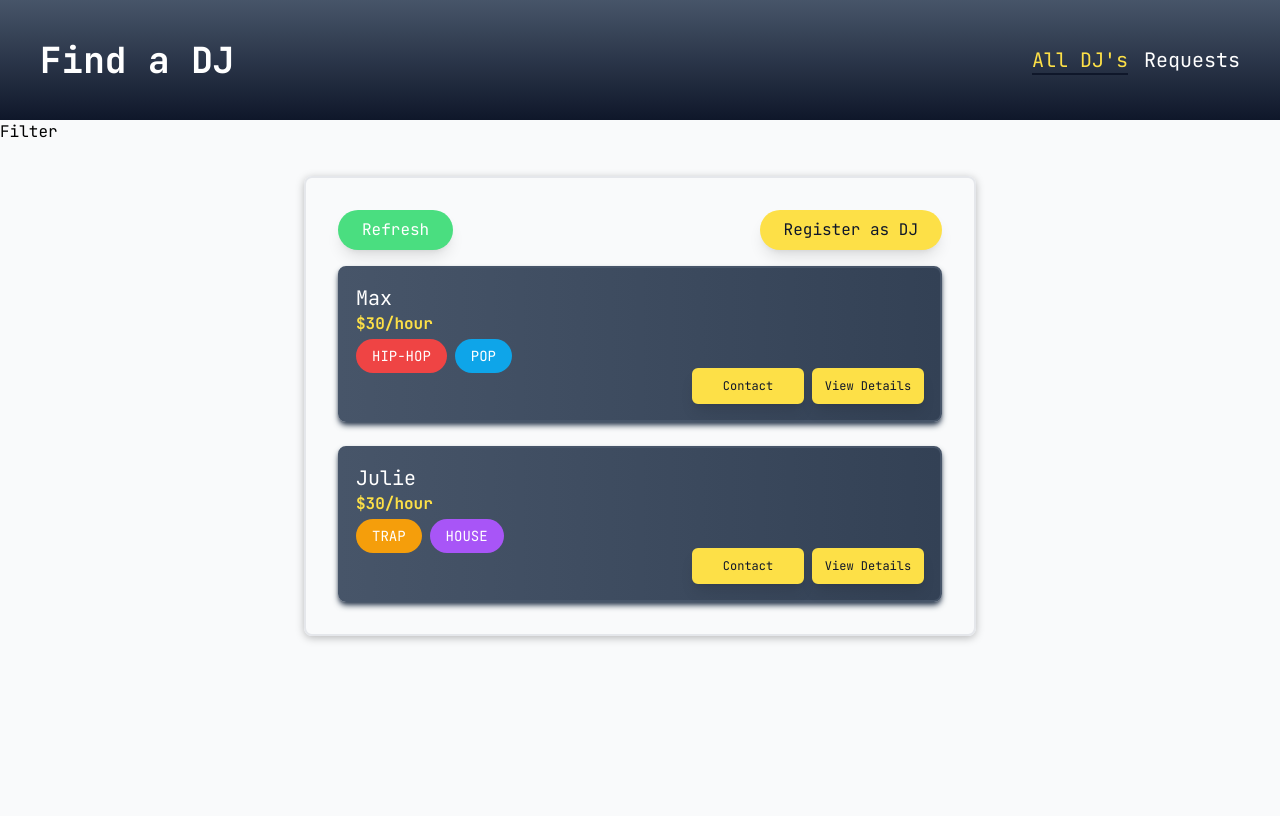
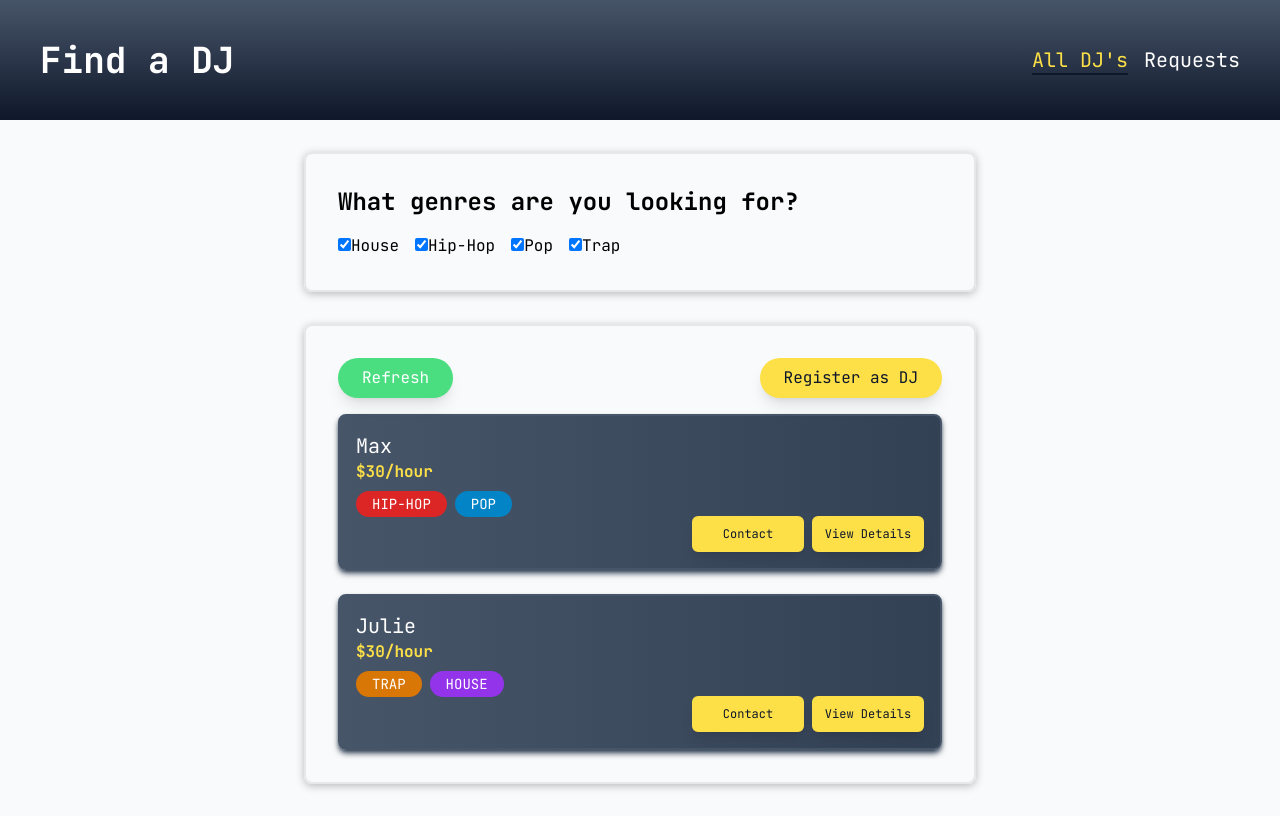
Before and after one commit to henriquecfaguiar/dj-finder, a Vue app: page /djs in a window 1280 px wide. Built offline with nearby package versions, Linux system fonts and the light colour scheme.

Commit message:
Add filter component and polish base badge style

```diff
--- /dev/null
+++ b/src/components/djs/DjFilter.vue
@@ -0,0 +1,45 @@
+<script setup>
+import { ref } from 'vue';
+const emits = defineEmits(['change-filter']);
+const filters = ref({
+  house: true,
+  'hip-hop': true,
+  pop: true,
+  trap: true,
+});
+
+function setFilter(event) {
+  const inputId = event.target.id;
+  const isActive = event.target.checked;
+  const updatedFilters = {
+    ...filters.value,
+    [inputId]: isActive,
+  };
+  filters.value = updatedFilters;
+  emits('change-filter', updatedFilters);
+}
+</script>
+
+<template>
+  <base-card>
+    <h2 class="text-2xl font-bold">What genres are you looking for?</h2>
+    <div class="space-x-4">
+      <span>
+        <input type="checkbox" id="house" checked @change="setFilter" />
+        <label for="house">House</label>
+      </span>
+      <span>
+        <input type="checkbox" id="hip-hop" checked @change="setFilter" />
+        <label for="hip-hop">Hip-Hop</label>
+      </span>
+      <span>
+        <input type="checkbox" id="pop" checked @change="setFilter" />
+        <label for="pop">Pop</label>
+      </span>
+      <span>
+        <input type="checkbox" id="trap" checked @change="setFilter" />
+        <label for="trap">Trap</label>
+      </span>
+    </div>
+  </base-card>
+</template>
--- a/src/components/djs/DjItem.vue
+++ b/src/components/djs/DjItem.vue
@@ -61,6 +61,6 @@ a:hover {
 }
 
 .item-link {
-  @apply w-28 rounded-md border-2 border-yellow-300 bg-yellow-300 p-2 text-center text-xs text-slate-900 shadow-lg duration-200 hover:bg-slate-600 hover:text-yellow-300;
+  @apply w-28 rounded-md border-2 border-yellow-300 bg-yellow-300 p-2 text-center text-xs text-slate-900 shadow-lg duration-200  hover:bg-transparent hover:text-yellow-300;
 }
 </style>
--- a/src/components/ui/BaseBagde.vue
+++ b/src/components/ui/BaseBagde.vue
@@ -22,21 +22,21 @@ const text = computed(() => {
 
 <style scoped>
 .badge {
-  @apply mr-2 rounded-full px-4 py-2 text-sm;
+  @apply mr-2 rounded-full px-4 py-1 text-sm;
 }
 
 .hip-hop {
-  @apply bg-red-500;
+  @apply bg-red-600;
 }
 
 .pop {
-  @apply bg-sky-500;
+  @apply bg-sky-600;
 }
 
 .trap {
-  @apply bg-amber-500;
+  @apply bg-amber-600;
 }
 .house {
-  @apply bg-purple-500;
+  @apply bg-purple-600;
 }
 </style>
--- a/src/views/djs/DjsList.vue
+++ b/src/views/djs/DjsList.vue
@@ -1,14 +1,46 @@
 <script setup>
+import { ref, computed } from 'vue';
 import { useDjsStore } from '@/stores/djs.js';
 import DjItem from '../../components/djs/DjItem.vue';
+import DjFilter from '../../components/djs/DjFilter.vue';
 
 const store = useDjsStore();
 const djsList = store.djs;
 const hasDjs = store.hasDjs;
+const activeFilters = ref({
+  house: true,
+  'hip-hop': true,
+  pop: true,
+  trap: true,
+});
+
+function setFilter(updatedFilters) {
+  activeFilters.value = updatedFilters;
+}
+
+const filteredDjs = computed(() => {
+  return djsList.filter((dj) => {
+    if (activeFilters.value.house && dj.genres.includes('house')) {
+      return true;
+    }
+    if (activeFilters.value['hip-hop'] && dj.genres.includes('hip-hop')) {
+      return true;
+    }
+    if (activeFilters.value.pop && dj.genres.includes('pop')) {
+      return true;
+    }
+    if (activeFilters.value.trap && dj.genres.includes('trap')) {
+      return true;
+    }
+    return false;
+  });
+});
 </script>
 
 <template>
-  <section>Filter</section>
+  <section>
+    <DjFilter @change-filter="setFilter" />
+  </section>
   <base-card>
     <section>
       <div class="controls mb-4 flex justify-between">
@@ -19,7 +51,7 @@ const hasDjs = store.hasDjs;
       </div>
       <ul class="space-y-6" v-if="hasDjs">
         <DjItem
-          v-for="dj in djsList"
+          v-for="dj in filteredDjs"
           :key="dj.id"
           :id="dj.id"
           :artist-name="dj.artistName"
```
